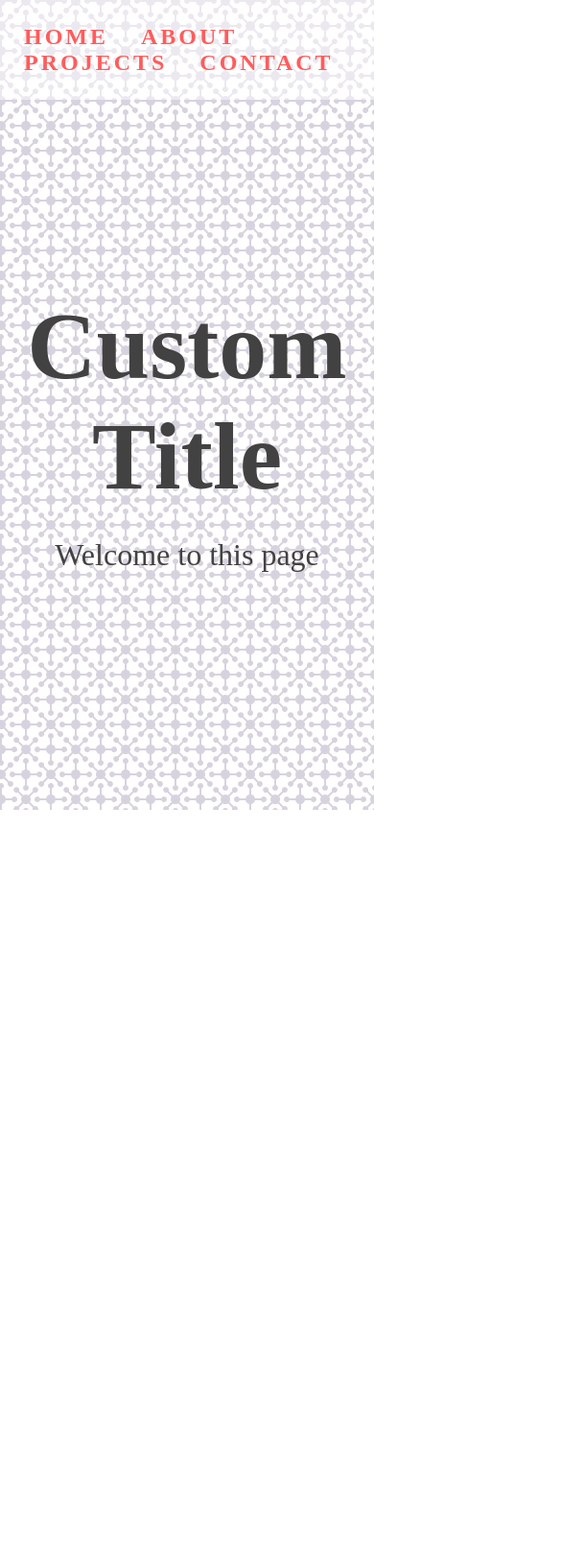
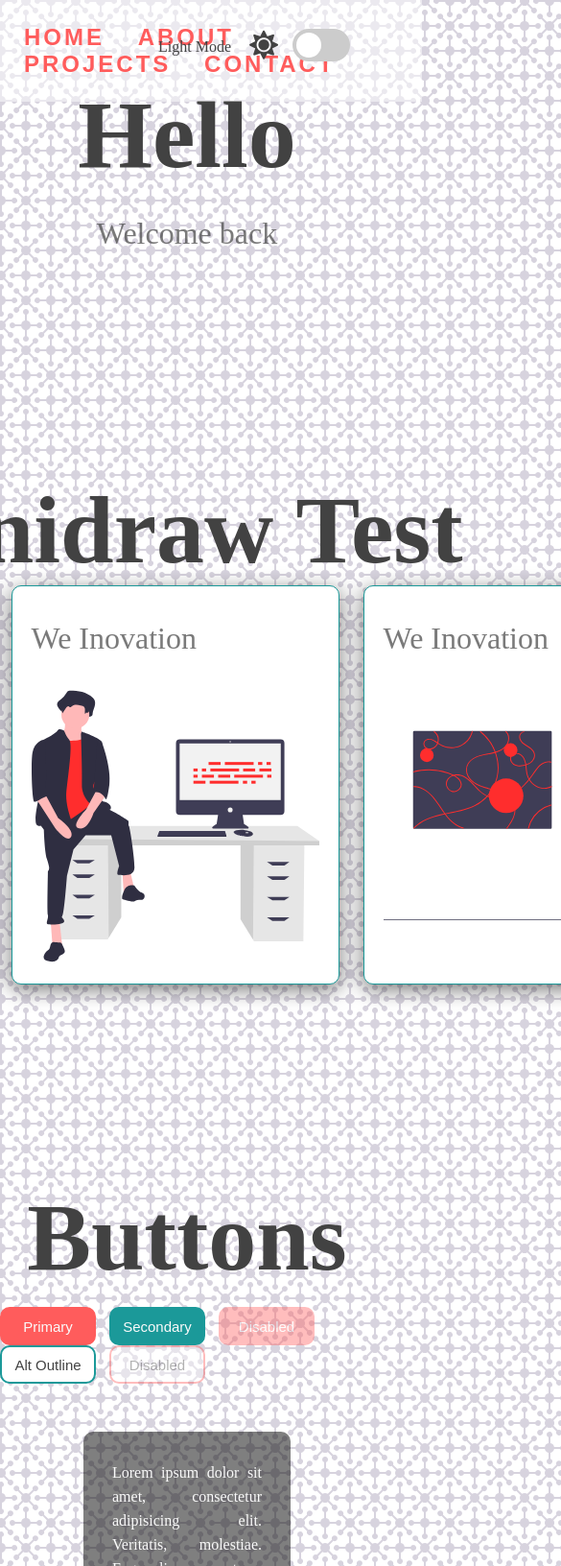
Before and after one commit to DragosDev/java-script, a plain HTML site: page index.html in a window 390 px wide. Shown: the top 1632 px of the page at 96% size, 585 px wide, since content can reach past the window. Before the commit the page ends 844 px from the top, so only its background shows below. Drawn offline with Linux system fonts and the light colour scheme.

Commit message:
added the about and contact section

```diff
--- a/index.html
+++ b/index.html
@@ -9,6 +9,18 @@
     <link rel="stylesheet" href="style.css">
 </head>
 <body>
+    <!--Dark Mode Switch-->
+    <div class="theme-switch-wrapper">
+        <span id="toggle-icon">
+            <span class="toggle-text">Light Mode</span>
+            <i class="fas fa-sun"></i>
+
+        </span>
+        <label class="theme-switch">
+            <input type="checkbox"/>
+            <div class="slider round"></div>
+                </label>
+    </div>
     <!--Navigation-->
     <nav id="nav">
         <a href="#home">HOME</a>
@@ -19,9 +31,60 @@
     <!--Home Section-->
     <section id="home">
         <div class="title-group">
-            <h1>Custom Title</h1>
-            <h2>Welcome to this page  </h2>
+            <h1>Hello</h1>
+            <h2>Welcome back </h2>
         </div>
+
+    <!--About Section-->
+    <section id="about">
+        <h1>Unidraw Test</h1>
+        <div class ="about-container">
+            <div class="image-container">
+                <h2>We Inovation</h2>
+                <img src="img/undraw_proud_coder_light.svg" alt="Proud Coder" id="image1"/>
+            </div>
+
+            <div class="image-container">
+                <h2>We Inovation</h2>
+                <img src="img/undraw_feeling_proud_light.svg" alt="Proud Coder" id="image2"/>
+            </div>
+
+            <div class="image-container">
+                <h2>We Inovation</h2>
+                <img src="img/undraw_conceptual_idea_light.svg" alt="Proud Coder" id="image3"/>
+            </div>
+        </div>
+    </section>
+  <!--Projects Section-->
+  <section class="projects">
+      <h1>Buttons</h1>
+      <div class="buttons">
+          <button class="primary">Primary</button>
+          <button class="secondary">Secondary</button>
+          <button class="primary" disabled>Disabled</button>
+          <button class="secondary outline">Alt Outline</button>
+          <button class="outline" disabled>Disabled</button>
+      </div>
+      <div class="text-box" id="text-box">
+          <p>Lorem ipsum dolor sit amet, consectetur adipisicing elit. Veritatis, molestiae. Fuga aliquam nostrum molestiae, hic soluta aspernatur laboriosam repellat cum non error! Iste, a libero ducimus quaerat velit hic expedita?</p>
+      </div>
+
+
+ <!--Contact Section-->
+
+      <section id="contact">
+        <div class="social-icons">
+            <i class="fab fa-github"></i>
+            <i class="fab fa-codepen"></i>
+            <i class="fab fa-medium"></i>
+        </div>
+    </section>
+  </section>
+
+
+
+
+
     <!-- Script -->
     <script src="script.js"></script>
 </body>
--- a/style.css
+++ b/style.css
@@ -46,6 +46,7 @@ h1 {
 }
 
 h2 {
+  color: var(--on-background-alt);
   font-size: 32px;
   font-weight: normal;
 }
@@ -54,6 +55,7 @@ h2 {
 nav {
   z-index: 10;
   position: fixed;
+  font-family: Arial, Helvetica, sans-serif;
   font-size: 24px;
   letter-spacing: 3px;
   padding: 25px;
```
